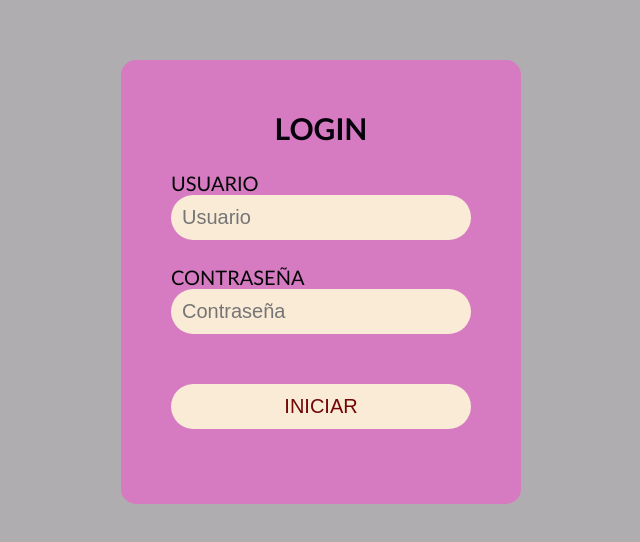
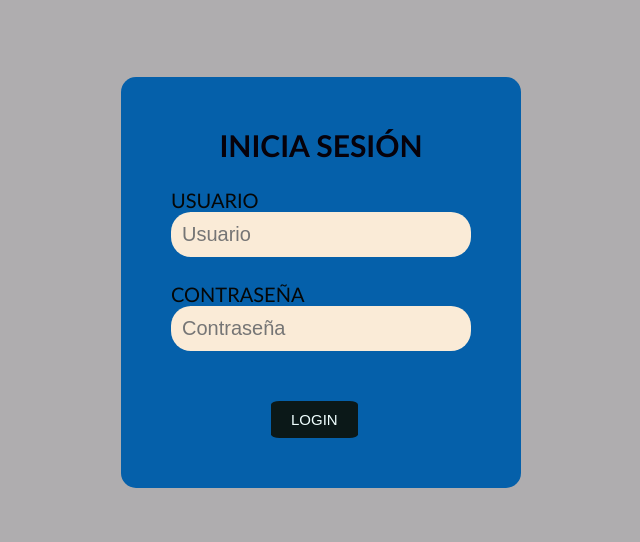
Before and after one commit to Geraldine-Condori/agencia-choque, a plain HTML site: page login.html in a window 1280 px wide. Shown: the part 118-660 px from the top of the page, without its empty margins (319-959 px from the left). Drawn offline with Linux system fonts and the light colour scheme.

Commit message:
eva
panel

```diff
--- a/estilologin.css
+++ b/estilologin.css
@@ -18,13 +18,18 @@ body{
 
 }
 form{
+
     padding: 50px;
     display:flex ;
     flex-direction: column;
     width: 400px;
     box-shadow: 0 0 20px rgba(0, 0, 0, o.2) ;
     border-radius: 15px ;
-    background-color: rgb(214, 122, 194);
+    background-color: rgb(5, 96, 170);
+}
+form .btndiv{
+align-items: center;
+padding: 0px 100px;
 }
 h2{
     text-align: center;
@@ -48,21 +53,28 @@ label, p {
 input{
     padding: 11px 11px;
     border: 1px rgb(32, 172, 88);
-    border-radius: 25px;
+    border-radius: 20px;
     margin-bottom: 25px;
     background-color: antiquewhite;
     outline: none;
-    color: rgb(114, 6, 6);
+    color: rgb(10, 4, 4);
     font-size: 20px;
 }
-.btn-1{
-    background-color: aqua;
+.btndiv button{
+    align-content: center;
+    padding: 10px 20px;
+    background-color: rgb(11, 24, 24);
     font-size: 15px;
     color: azure;
     text-transform: uppercase;
     cursor: pointer;
+    border: none;
+    border-radius: 10%;
+
 }
-.btn-1{
+.btn button{
+
+    padding: 10px 20px;
     background-color: rgb(6, 70, 70);
 }
 .remenber{
--- a/login.html
+++ b/login.html
@@ -3,12 +3,12 @@
 <head>
     <meta charset="UTF-8">
     <meta name="viewport" content="width=device-width, initial-scale=1.0">
-    <title>FORMULARIO</title>
+    <title>LOGIN</title>
     <link rel="stylesheet" href="estilologin.css">
 </head>
 <body>
     <form>
-        <h2>Login</h2>
+        <h2>Inicia sesión</h2>
         <label class="texto" for="username">Usuario</label>
         <input type="text" id="username" placeholder="Usuario">
         <label class="texto" for="password" >Contraseña</label>
@@ -16,8 +16,15 @@
         <div class="remenber">
             <p></p>
         </div>
+        <div class="btndiv">
+            <a href="template.html">
+               <button  class="bnt" type="button">Login</button>
+            </a>
 
-        <input type="submit" class="bnt-1" value="INICIAR">
+        </div>
+
+
     </form>
+
 </body>
 </html>
```
Also changed, not shown: index.html (+1 -1 lines), style.css (+10 -10 lines), template.html (added, +11 -0 lines).
